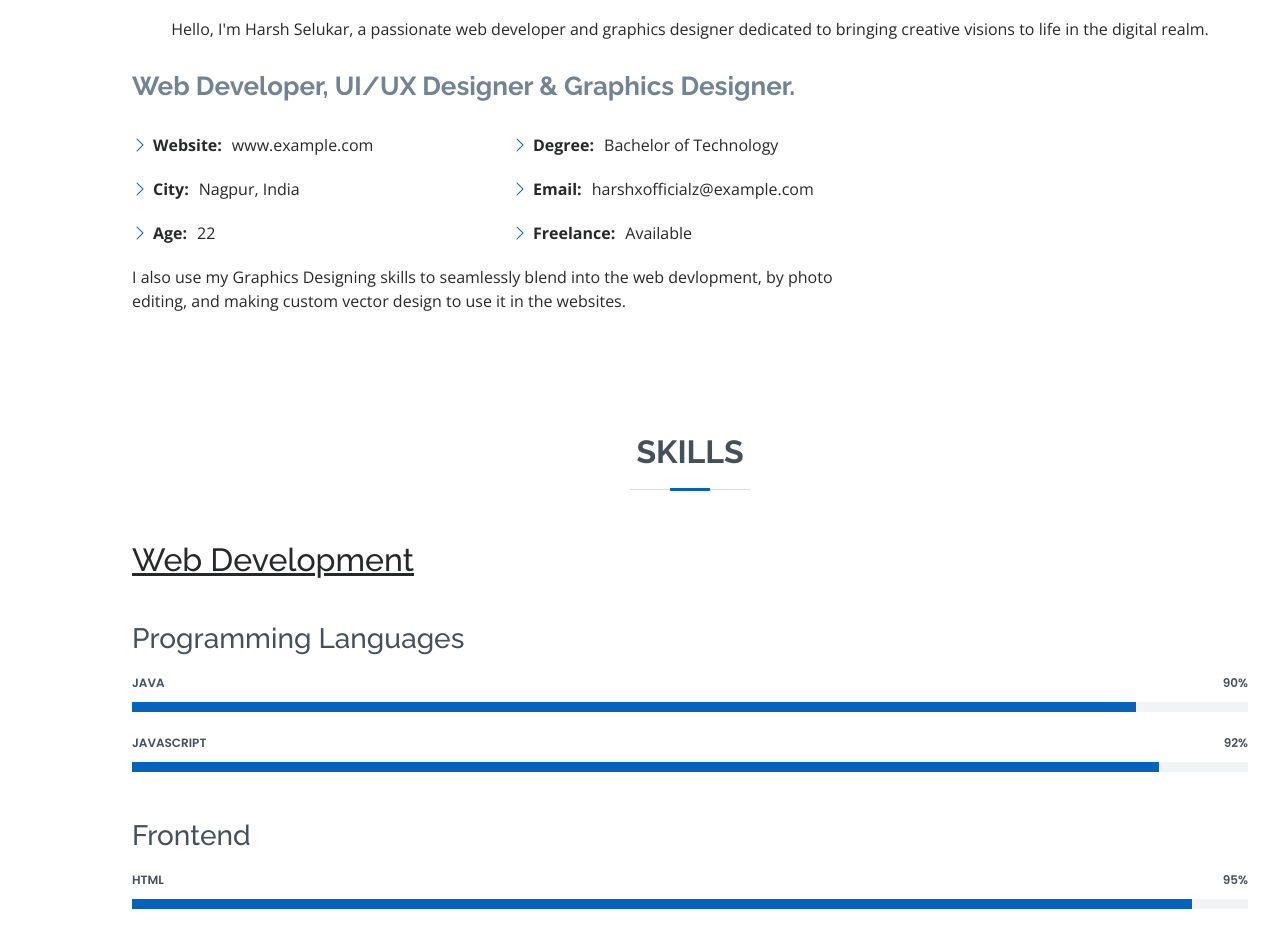
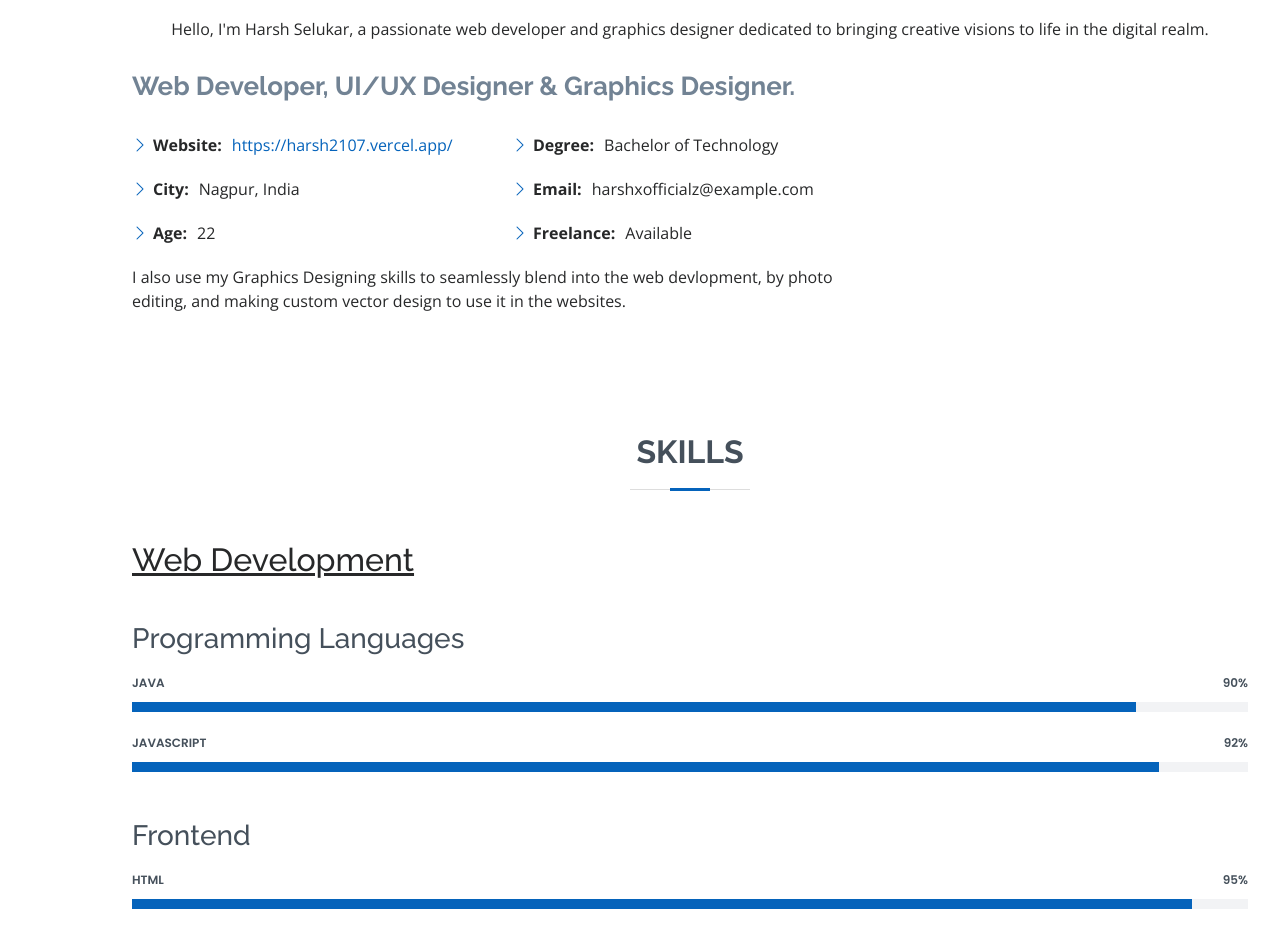
Before and after one commit to Harsh21S/Portfolio, a plain HTML site: page index.html in a window 1280 px wide. Shown: the part 921-1854 px from the top of the page. Drawn offline with nearby package versions, Linux system fonts and the light colour scheme.

Commit message:
update 1

```diff
--- a/index.html
+++ b/index.html
@@ -139,7 +139,10 @@
                   <ul>
                     <li>
                       <i class="bi bi-chevron-right"></i>
-                      <strong>Website:</strong> <span>www.example.com</span>
+                      <strong>Website:</strong>
+                      <a href="https://harsh2107.vercel.app/" target="_blank"
+                        >https://harsh2107.vercel.app/</a
+                      >
                     </li>
                     <li>
                       <i class="bi bi-chevron-right"></i>
```
Also changed, not shown: Readme.txt (deleted).
